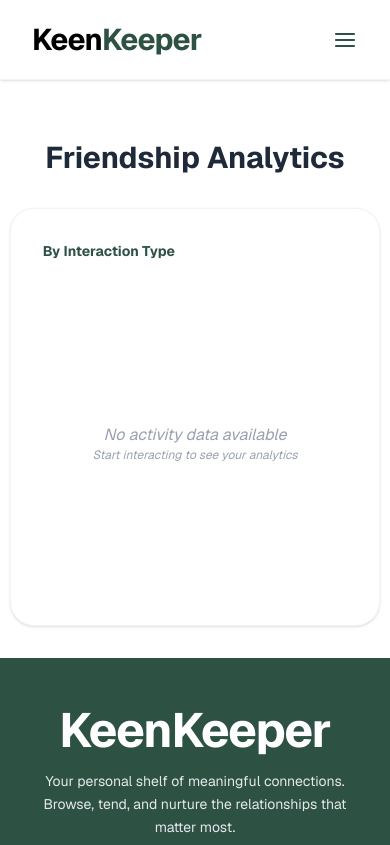
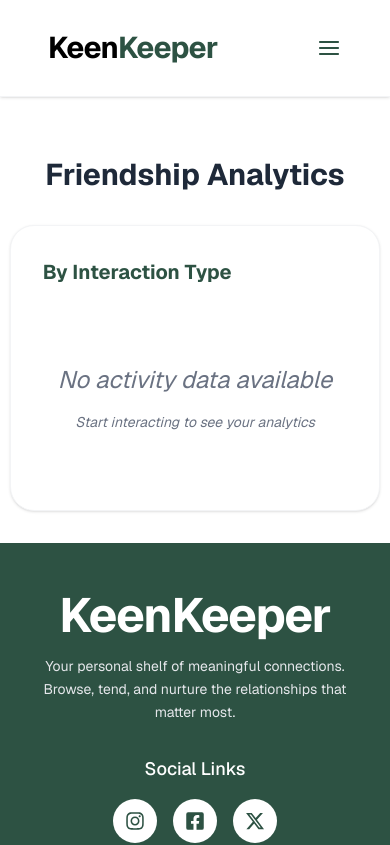
Before and after one commit to mdabdulawal2001/Keen-Keeper-Project-By-Toha, a React (Vite) app: page /stats in a window 390 px wide. Shown: the top 845 px of the page. Built offline with nearby package versions, Linux system fonts and the light colour scheme.

Commit message:
added perfect responsive designs

```diff
--- a/jsconfig.json
+++ b/jsconfig.json
@@ -2,7 +2,7 @@
   "compilerOptions": {
     "module": "ESNext",
     "target": "ES6",
-    "jsx": "react",
+    "jsx": "react-jsx",
     "checkJs": true
   },
   "exclude": ["node_modules", "dist"]
--- a/src/components/FriendCard/FriendCard.jsx
+++ b/src/components/FriendCard/FriendCard.jsx
@@ -20,7 +20,7 @@ const FriendCard = ({ friend }) => {
   return (
     <div>
       <Link to={`/friend/${friend.id}`}>
-        <div className="bg-white p-8 rounded-2xl shadow-sm border border-gray-100 flex flex-col items-center justify-center transition-all duration-300 hover:shadow-md hover:-translate-y-1 text-center">
+        <div className="h-90 bg-white p-8 rounded-2xl shadow-sm border border-gray-100 flex flex-col items-center justify-center transition-all duration-300 hover:shadow-md hover:-translate-y-1 text-center">
           {/* picture */}
           <div className="avatar mb-6">
             <div className="w-24 rounded-full ring-2 ring-[#2D5243]/20 ring-offset-base-100 ring-offset-2">
--- a/src/components/Navbar/Navbar.jsx
+++ b/src/components/Navbar/Navbar.jsx
@@ -72,7 +72,7 @@ const closeDrawer = () => {
       <input id="my-drawer" type="checkbox" className="drawer-toggle" />
       <div className="drawer-content flex flex-col">
         {/* Navbar */}
-        <div className="w-full navbar bg-white px-4 md:px-10 border-b border-gray-100 shadow-sm min-h-20">
+        <div className="w-full navbar bg-white px-4 md:px-10 border-gray-100 min-h-20">
           {/* left part */}
           <div className="flex-1 px-2 mx-2 text-3xl font-bold tracking-tight">
             <Link to="/">
--- a/src/components/StatsCard/StatsCard.jsx
+++ b/src/components/StatsCard/StatsCard.jsx
@@ -42,12 +42,12 @@ const StatsCard = () => {
       <div className="my-8 md:mt-10 md:mb-20 bg-white p-8 rounded-3xl border border-gray-100 shadow-sm">
       {/* header */}
       <div className="mb-8">
-        <p className="text-[#2D5243] font-bold text-sm mb-1">
+        <p className="text-xl text-[#2D5243] font-bold mb-1">
           By Interaction Type
         </p>
       </div>
 
-      <div className="h-75 w-full flex items-center justify-center">
+      <div className="h-40 md:h-75 w-full flex items-center justify-center">
         {hasData ? (
           <ResponsiveContainer width="100%" height="100%">
             <PieChart>
@@ -90,9 +90,9 @@ const StatsCard = () => {
             </PieChart>
           </ResponsiveContainer>
         ) : (
-          <div className="text-gray-400 text-center italic">
-            <p>No activity data available</p>
-            <p className="text-xs">Start interacting to see your analytics</p>
+          <div className="text-gray-500 text-center italic space-y-4">
+            <p className="text-2xl md:text-3xl">No activity data available</p>
+            <p className="text-sm md:text-lg">Start interacting to see your analytics</p>
           </div>
         )}
       </div>
--- a/src/components/TimelineItem/TimelineItem.jsx
+++ b/src/components/TimelineItem/TimelineItem.jsx
@@ -15,7 +15,7 @@ const TimelineItem = () => {
   const [sort, setSort] = useState("newest");
   const [search, setSearch] = useState("");
 
-  // ICON + COLOR
+  // icon + color
   const getActionDetails = (action) => {
     switch (action?.toLowerCase()) {
       case "meetup":
@@ -34,7 +34,7 @@ const TimelineItem = () => {
     }
   };
 
-  // DATE FORMAT (Day + Time)
+  // Date Formate (Day + Time)
   const formatDate = (dateValue) => {
   const date = new Date(dateValue);
   const now = new Date();
@@ -72,15 +72,15 @@ const TimelineItem = () => {
   return `${dayPart}, ${time}`;
 };
 
-  // COPY ARRAY
+  // copy array
   let filteredTimeline = [...(timeline || [])];
 
-  // SEARCH FILTER (SAFE)
+  // search
   filteredTimeline = filteredTimeline.filter((item) =>
     item.name?.toLowerCase().includes(search)
   );
 
-  // ACTION FILTER
+  // action filter
   if (filter !== "all") {
     filteredTimeline = filteredTimeline.filter(
       (item) => item.action?.toLowerCase() === filter
@@ -93,34 +93,35 @@ const TimelineItem = () => {
   );
 
   return (
-    <section className="bg-[#f7fdfb] py-10 px-4 md:px-10 font-sans min-h-screen">
+    <div>
+      <section className="bg-[#f7fdfb] py-10 px-4 md:px-10 font-sans min-h-screen">
       <div className="max-w-4xl mx-auto flex flex-col gap-6">
 
-        {/* TITLE */}
+        {/* title */}
         <h1 className="text-3xl font-bold text-gray-800 mb-4">
           Timeline
         </h1>
 
-        {/* CONTROLS */}
+        {/* controls */}
         <div className="flex flex-col md:flex-row flex-1 w-full md:w-[50%] gap-3 mb-4">
 
             <div>
-                {/* SEARCH */}
+                {/* search */}
           <input
             type="text"
             placeholder="Search by name..."
             value={search}
             onChange={(e) => setSearch(e.target.value.toLowerCase())}
-            className="input input-bordered w-full h-[40px]"
+            className="input input-bordered w-full h-10"
           />
             </div>
 
           <div className="flex flex-2 gap-3">
-            {/* FILTER */}
+            {/* filter */}
           <select
             value={filter}
             onChange={(e) => setFilter(e.target.value)}
-            className="h-[40px] select select-bordered select-sm w-full bg-white"
+            className="h-10 select select-bordered select-sm w-full bg-white"
           >
             <option value="all">All</option>
             <option value="text">Text</option>
@@ -128,11 +129,11 @@ const TimelineItem = () => {
             <option value="video">Video</option>
           </select>
 
-          {/* SORT */}
+          {/* sort */}
           <select
             value={sort}
             onChange={(e) => setSort(e.target.value)}
-            className="h-[40px] select select-bordered select-sm w-full bg-white"
+            className="h-10 select select-bordered select-sm w-full bg-white"
           >
             <option value="newest">Newest</option>
             <option value="oldest">Oldest</option>
@@ -140,17 +141,17 @@ const TimelineItem = () => {
           </div>
         </div>
 
-        {/* CONTENT */}
+        {/* content */}
         <div className="flex flex-col gap-4">
 
-          {/* EMPTY STATE */}
+          {/* empty stats */}
           {filteredTimeline.length === 0 ? (
             <div className="bg-white p-16 rounded-3xl border border-dashed border-gray-200 flex flex-col items-center justify-center text-center">
-              <HiOutlineXCircle className="text-6xl text-gray-200 mb-4" />
-              <h3 className="text-xl font-semibold text-gray-400">
+              <HiOutlineXCircle className="text-6xl text-gray-500 mb-4" />
+              <h3 className="text-xl font-semibold text-gray-500">
                 No History Yet
               </h3>
-              <p className="text-gray-300 text-sm mt-2">
+              <p className="text-gray-400 text-sm mt-2">
                 When you interact with friends, history will appear here.
               </p>
             </div>
@@ -165,12 +166,12 @@ const TimelineItem = () => {
                 >
                   <div className="flex items-center gap-5">
 
-                    {/* ICON */}
+                    {/* icon */}
                     <div className={`text-3xl ${color}`}>
                       {icon}
                     </div>
 
-                    {/* TEXT */}
+                    {/* text */}
                     <div>
                       <p className="text-gray-600 font-medium">
                         <span className="font-bold text-gray-800">
@@ -183,16 +184,15 @@ const TimelineItem = () => {
                         {formatDate(item.date)}
                       </p>
                     </div>
-
                   </div>
                 </div>
               );
             })
           )}
         </div>
-
       </div>
     </section>
+    </div>
   );
 };
 
--- a/src/layouts/MainLayout.jsx
+++ b/src/layouts/MainLayout.jsx
@@ -8,8 +8,14 @@ const MainLayout = () => {
     return (
         <div>
             <ScrollToTop></ScrollToTop>
-            <Navbar></Navbar>
-            <Outlet></Outlet>
+            <div className='sticky top-0 z-50 navbar bg-white px-4 md:px-10 border-b border-gray-100 shadow-sm min-h-20'>
+                <div className='max-w-370 w-full mx-auto'>
+                <Navbar></Navbar>
+            </div>
+            </div>
+            <div>
+                <Outlet></Outlet>
+            </div>
             <Footer></Footer>
         </div>
     );
--- a/src/pages/Home/Home.jsx
+++ b/src/pages/Home/Home.jsx
@@ -32,7 +32,7 @@ const Home = () => {
           </div>
 
           {/* cards */}
-          <div className="lg:w-[90%] grid grid-cols-1 sm:grid-cols-2 lg:grid-cols-4 gap-8">
+          <div className="w-full lg:w-[90%] grid grid-cols-1 sm:grid-cols-2 lg:grid-cols-4 gap-8">
             {/* card 1 */}
             <div className="bg-white p-12 rounded-2xl shadow-sm border border-gray-100 flex flex-col items-center justify-center">
               <div className="text-7xl font-bold text-[#1f2937] mb-4">10</div>
@@ -68,8 +68,8 @@ const Home = () => {
           <div className="divider w-[90%] mx-auto mt-12"></div>
 
           {/* all friends part */}
-          <section className="bg-[#f7fdfb] py-16 md:py-24 px-6 md:px-10 font-sans">
-            <div className="max-w-7xl mx-auto flex flex-col items-start">
+          <section className="w-full bg-[#f7fdfb] py-16 md:py-24 px-0 md:px-10 font-sans">
+            <div className="max-w-7xl w-full mx-auto flex flex-col items-start">
               {/* heading */}
               <h2 className="text-3xl font-bold text-[#1f2937] mb-12 tracking-tight">
                 Your Friends
```
